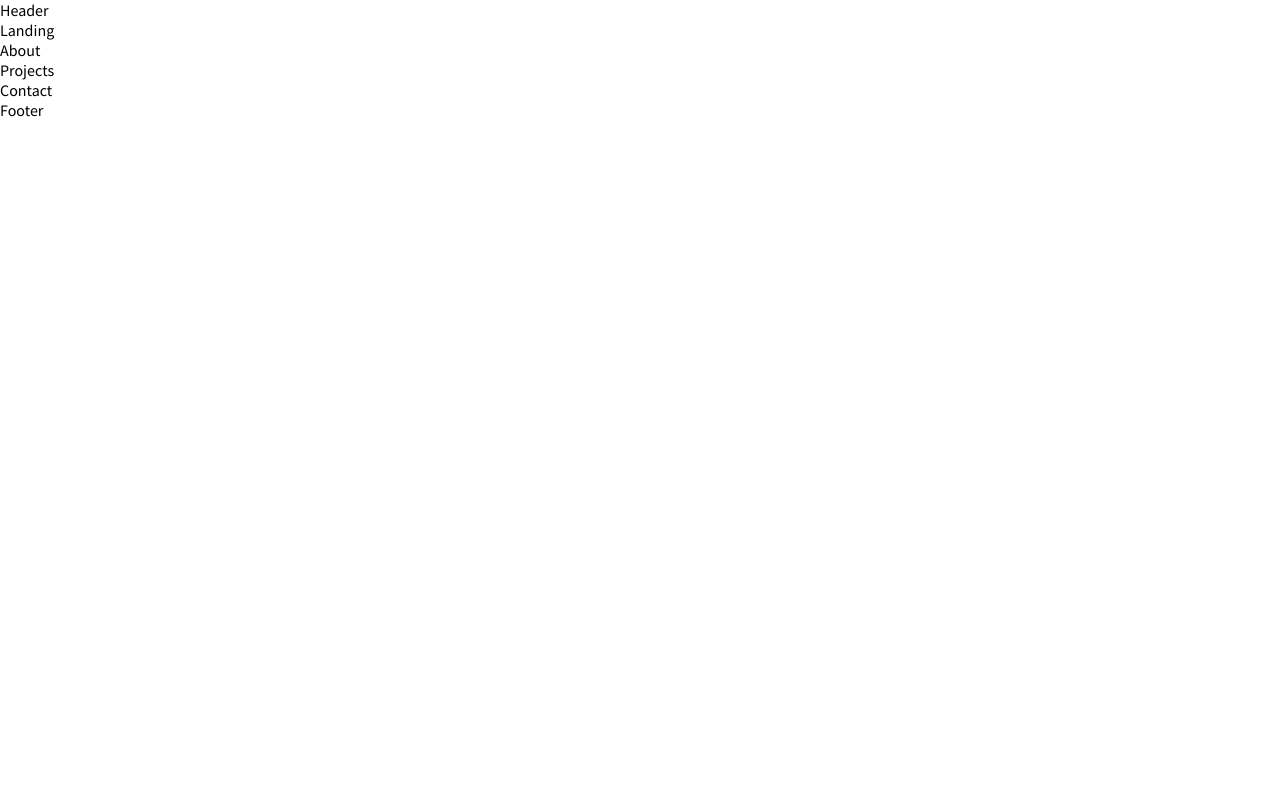
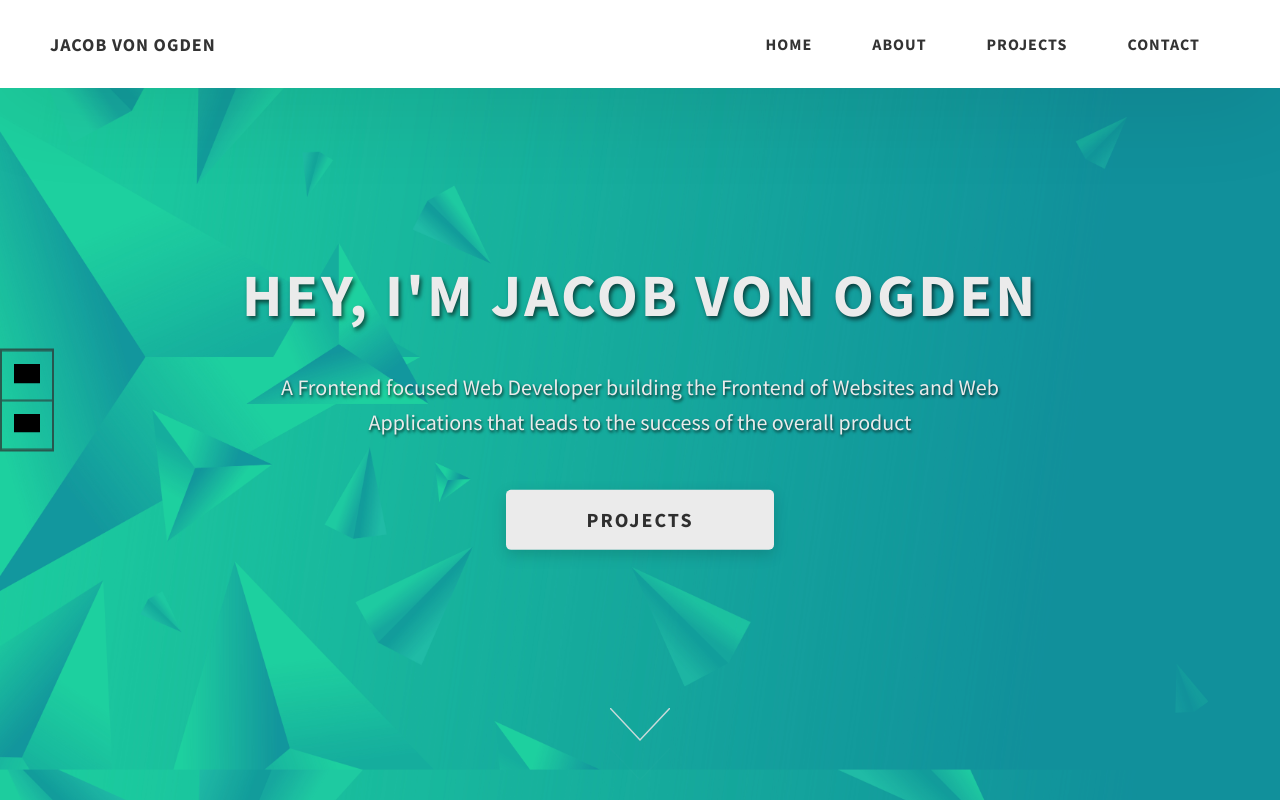
Before and after one commit to JakeVonOgden/ReactPortfolio, a React (Create React App) app: page / in a window 1280 px wide. Built offline with nearby package versions, Linux system fonts and the light colour scheme; grey boxes are pictures that could not be loaded.

Commit message:
header and landing page rough draft finished

```diff
--- a/src/App.js
+++ b/src/App.js
@@ -1,16 +1,16 @@
 import React from 'react';
 import './App.css';
-import {Header, Landing, About, Projects, Contact, Footer} from './components';
+import {Header, Landing, /*, About, Projects, Contact, Footer*/} from './components';
 
 const App = () => {
   return (
     <div className="App">
       <Header />
       <Landing />
-      <About />
+      {/*<About />
       <Projects />
       <Contact />
-      <Footer />
+      <Footer /> */}
     </div>
   );
 };
--- a/src/components/Header/Header.js
+++ b/src/components/Header/Header.js
@@ -1,11 +1,53 @@
 import React from 'react';
-import './header.css'
+import './header.css';
 
 const Header = () => {
     return (
-        <div>
-            Header
-        </div>
+        <header className='header'>
+            <div className='header__content'>
+                <div className='header__logo-container'>
+                    <div className='header__logo-content'>Jacob Von Ogden</div>
+                </div>
+                <div className='header__main'>
+                    <ul className='header__links'>
+                        <li class='header__link-wrapper'>
+                            <a href='/' className='header__link'>Home</a>
+                        </li>
+                        <li class='header__link-wrapper'>
+                            <a href='/#about' className='header__link'>About</a>
+                        </li>
+                        <li class='header__link-wrapper'>
+                            <a href='/#projects' className='header__link'>Projects</a>
+                        </li>
+                        <li class='header__link-wrapper'>
+                            <a href='/#contact' className='header__link'>Contact</a>
+                        </li>
+                    </ul>
+                    <div className='header__main-ham-menu-content d-none'>
+                        <img src='https://d33wubrfki0l68.cloudfront.net/79e75114856ae61628d2ad26504e3ff4ab2c71b6/f06a4/assets/svg/ham-menu.svg' alt='hamburger menu' className='header__main-ham-menu' />
+                        <img src='https://d33wubrfki0l68.cloudfront.net/de2a681c8ca1630b29949b3a34bf158a686a0554/6a0ec/assets/svg/ham-menu-close.svg' alt='hamburger menu close' className='header__main-ham-menu-close d-none' />
+                    </div>
+                </div>
+                <div className='header__sm-menu'>
+                    <div className='header__sm-menu-content'>
+                        <ul className='header__sm-menu-links'>
+                            <li className='header__sm-menu-links'>
+                                <a href='/' className='header__link'>Home</a>
+                            </li>
+                            <li className='header__sm-menu-links'>
+                                <a href='/#about' className='header__link'>About</a>
+                            </li>
+                            <li className='header__sm-menu-links'>
+                                <a href='/#projects' className='header__link'>Projects</a>
+                            </li>
+                            <li className='header__sm-menu-links'>
+                                <a href='/#contact' className='header__link'>Contact</a>
+                            </li>
+                        </ul>
+                    </div>
+                </div>
+            </div>
+        </header>
     )
 }
 
--- a/src/components/Header/header.css
+++ b/src/components/Header/header.css
@@ -0,0 +1,102 @@
+.header {
+    position: fixed;
+    width: 100%;
+    z-index: 1000;
+    background: rgba(255, 255, 255, 1);
+    box-shadow: 0 10px 100px rgb(0 0 0 / 10%);
+}
+
+.header__content {
+    display: flex;
+    align-items: center;
+    justify-content: space-between;
+    padding: 1rem 5rem;
+}
+
+.header__logo-container {
+    display: flex;
+    align-items: center;
+    cursor: pointer;
+    color: #333;
+    transition: color .3s;
+}
+
+.header__logo-content {
+    font-size: 1.8rem;
+    text-transform: uppercase;
+    font-weight: 700;
+    letter-spacing: 1px;
+}
+
+.header__links {
+    display: flex;
+}
+
+.header__link-wrapper {
+    list-style: none;
+}
+
+.header__link {
+    padding: 2.2rem 3rem;
+    display: inline-block;
+    font-size: 1.6rem;
+    color: #333;
+    text-transform: uppercase;
+    letter-spacing: 1px;
+    font-weight: 700;
+    transition: color .3s;
+}
+
+.header__main-ham-menu-content {
+    display: none;
+    width: 3rem;
+    padding: 2.2rem 0;
+}
+
+.header__main-ham-menu {
+    width: 100%;
+}
+
+.header__main-ham-menu-close {
+    width: 100%;
+}
+
+.header__sm-menu {
+    background: #fff;
+    position: absolute;
+    width: 100%;
+    top: 100%;
+    visibility: hidden;
+    opacity: 0;
+    transition: all .3s;
+    box-shadow: 5px 5px 0 rgb(0 0 0 / 10%);
+}
+
+.header__sm-menu-link:first-child a {
+    border-top: 1px solid #eee;
+}
+
+.header__sm-menu-link a {
+    display: block;
+    padding: 2.5rem 3rem;
+    font-size: 1.6rem;
+    color: #fff;
+    text-align: right;
+    border-bottom: 1px solid #eee;
+    font-weight: 700;
+    text-transform: uppercase;
+    letter-spacing: 2px;
+    transition: color .3s;
+}
+
+.header__sm-menu-link a:hover {
+    color: #008060
+}
+
+.header__link:hover {
+    color: #008060
+}
+
+.header__logo-content:hover {
+    color: #008060
+}
--- a/src/components/Landing/Landing.js
+++ b/src/components/Landing/Landing.js
@@ -3,9 +3,36 @@ import './landing.css';
 
 const Landing = () => {
     return (
-        <div>
-            Landing
-        </div>
+        <section className='home-hero'>
+            <div className='home-hero__content'>
+                <h1 className='heading-primary'>Hey, I'm Jacob Von Ogden</h1>
+                <div className='home-hero__info'>
+                    <p className='text-primary'>
+                        A Frontend focused Web Developer building the Frontend of Websites and Web Applications that leads to the success of the overall product
+                    </p>
+                </div>
+                <div className='home-hero__cta'>
+                    <a href='/#projects' className='btn btn--bg'>Projects</a>
+                </div>
+            </div>
+            <div className='home-hero__socials'>
+                <div className='home-hero__social'>
+                    <a href='https://www.linkedin.com/in/jacob-von-ogden-b3b191219/' className='home-hero__social-icon-link' rel='noreferrer' target='_blank'>
+                        <img src='https://d33wubrfki0l68.cloudfront.net/7f29579dde49e02480372aa49f7189c5536b0118/34b92/assets/png/linkedin-ico.png' alt="Jacob Von Ogden Linkedin" className='home-hero__social-icon' />
+                    </a>
+                </div>
+                <div className='home-hero__social'>
+                    <a href='https://github.com/JakeVonOgden' className='home-hero__social-icon-link' rel='noreferrer' target='_blank'>
+                        <img src='https://d33wubrfki0l68.cloudfront.net/5557d5a11584d7201a38ee1a95200f57a4cc0f88/15085/assets/png/github-ico.png' alt="Jacob Von Ogden Github" className='home-hero__social-icon' />
+                    </a>
+                </div>
+            </div>
+            <svg class="arrows">
+				<path class="a1" d="M0 0 L30 32 L60 0"></path>
+				<path class="a2" d="M0 20 L30 52 L60 20"></path>
+				<path class="a3" d="M0 40 L30 72 L60 40"></path>
+			</svg>
+        </section>
     )
 }
 
--- a/src/components/Landing/landing.css
+++ b/src/components/Landing/landing.css
@@ -0,0 +1,145 @@
+.home-hero {
+    color: #fff;
+    background: url('../../assets/abstractImage.jpg');
+    background-size: 100%;
+    height: 100vh;
+    min-height: 80rem;
+    max-height: 120rem;
+    position: relative;
+    filter:brightness(92%)
+}
+
+.home-hero__content {
+    position: absolute;
+    top: 50%;
+    left: 50%;
+    transform: translate(-50%, -50%);
+    max-width: 90rem;
+    width: 92%;
+}
+
+.heading-primary {
+    font-size: 6rem;
+    text-transform: uppercase;
+    letter-spacing: 3px;
+    text-align: center;
+    text-shadow: 2px 3px 4px rgb(0 0 0 / 60%);
+}
+
+.home-hero__info {
+    margin: 3rem auto 0 auto;
+    max-width: 80rem;
+}
+
+.text-primary {
+    color: #fff;
+    font-size: 2.2rem;
+    text-align: center;
+    width: 100%;
+    line-height: 1.6;
+    text-shadow: 1px 2px 3px rgb(0 0 0 / 70%);
+}
+
+.home-hero__cta {
+    margin-top: 5rem;
+    text-align: center;
+}
+
+.btn--bg {
+    padding: 1.5rem 8rem;
+    font-size: 2rem;
+}
+
+.btn {
+    background: #fff;
+    color: #333;
+    text-transform: uppercase;
+    letter-spacing: 2px;
+    display: inline-block;
+    font-weight: 700;
+    border-radius: 5px;
+    box-shadow: 0 5px 15px 0 rgb(0 0 0 / 15%);
+    transition: transform .3s;
+}
+
+.btn:hover {
+    transform: translate(0, -5px);
+}
+
+.home-hero__socials {
+    position: absolute;
+    top: 50%;
+    border: 2px solid rgba(51, 51, 51, 0.7);
+    transform: translateY(-50%);
+}
+
+.home-hero__social {
+    width: 5rem;
+}
+
+.home-hero__social-icon {
+    width: 100%;
+    filter:brightness(0%);
+}
+
+.home-hero__social-icon-link {
+    width: 100%;
+    display: block;
+    padding: 1.2rem;
+    border-bottom: 1px solid rgba(51, 51, 51, 0.7);
+    border-top: 1px solid rgba(51, 51, 51, 0.7);
+    transition: .2s ease-in-out;
+}
+
+.home-hero__social-icon-link:hover {
+    background:rgb(50 50 50 / 5%);
+}
+
+.arrows {
+	width: 60px;
+	height: 72px;
+	position: absolute;
+	left: 50%;
+	margin-left: -30px;
+	bottom: 20px;
+    cursor: pointer;
+}
+
+.arrows path {
+	stroke: #f5f5f5;
+	fill: transparent;
+	stroke-width: 1.5px;
+	animation: arrow 2s infinite;
+	-webkit-animation: arrow 2s infinite;
+}
+
+@keyframes arrow
+{
+0% {opacity:0}
+40% {opacity:1}
+80% {opacity:0}
+100% {opacity:0}
+}
+
+@-webkit-keyframes arrow /*Safari and Chrome*/
+{
+0% {opacity:0}
+40% {opacity:1}
+80% {opacity:0}
+100% {opacity:0}
+}
+
+.arrows path.a1 {
+	animation-delay:-1s;
+	-webkit-animation-delay:-1s; /* Safari 和 Chrome */
+}
+
+.arrows path.a2 {
+	animation-delay:-0.5s;
+	-webkit-animation-delay:-0.5s; /* Safari 和 Chrome */
+}
+
+.arrows path.a3 {
+	animation-delay:0s;
+	-webkit-animation-delay:0s; /* Safari 和 Chrome */
+}
--- a/src/index.css
+++ b/src/index.css
@@ -2,8 +2,10 @@
 
 :root {
     --font-family: 'Source Sans Pro', sans-serif;
+    font-size: 10px;
 }
 
 body {
     font-family: var(--font-family);
+    line-height: 1.5;
 }
```
